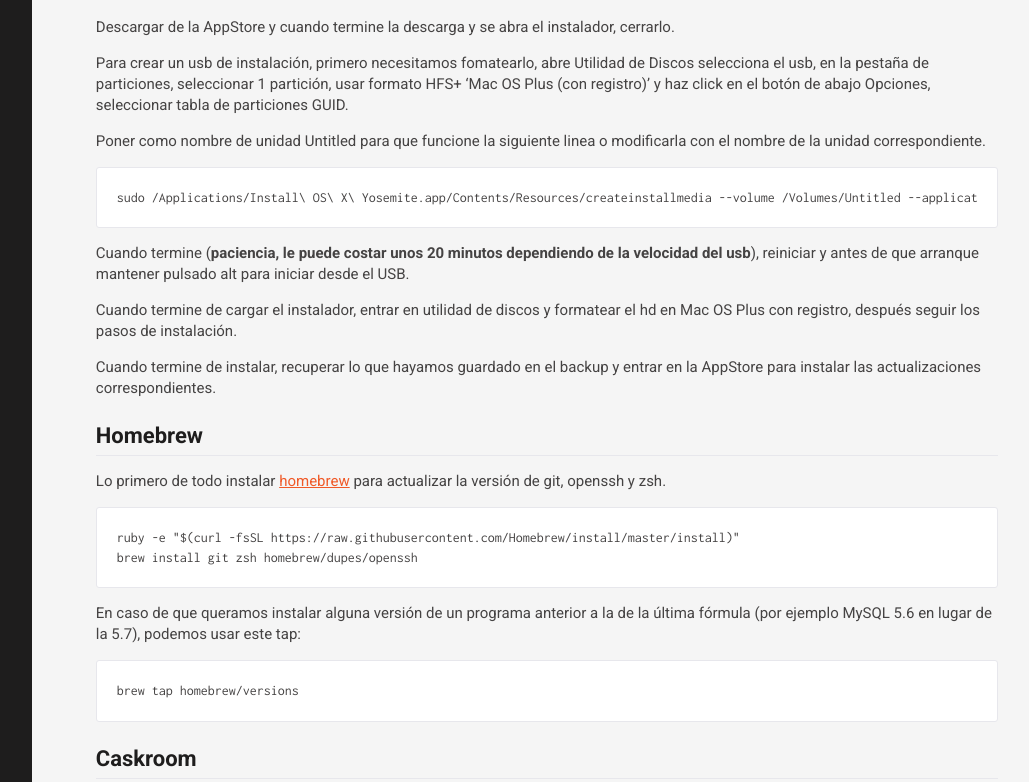
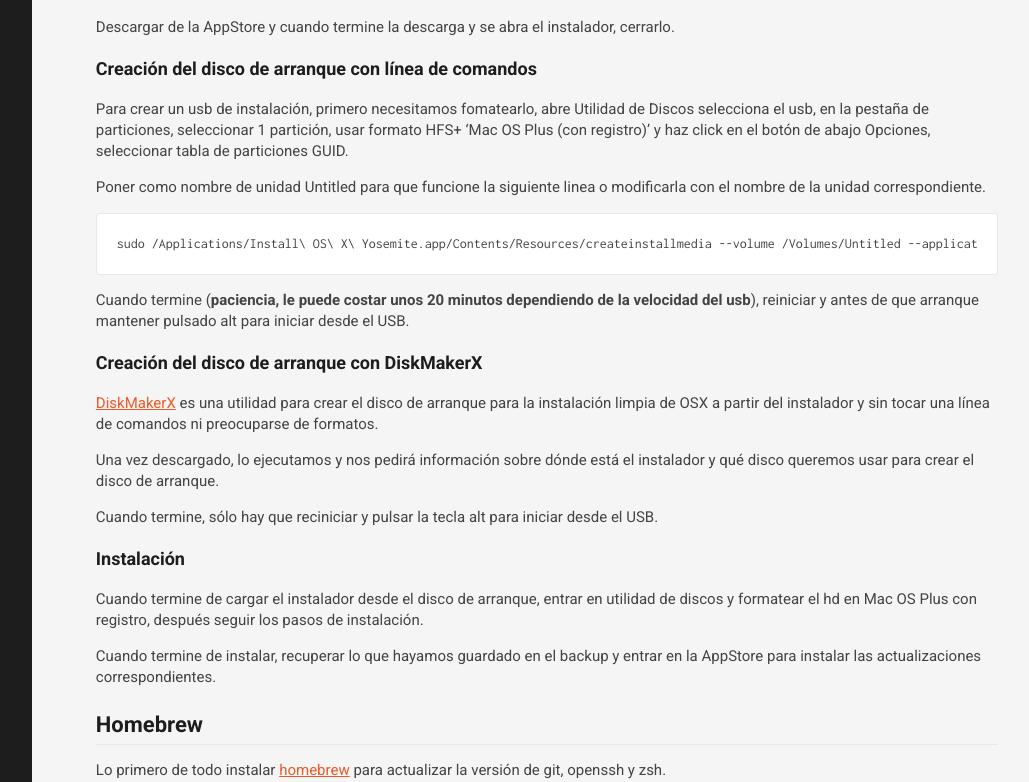
Before and after one commit to simplelogica/styleguides, a Jekyll site: the page built from guias/osx-general.md, in a window 1280 px wide and 1400 px high, cut to the strip 618-1400 px from the top of the window. Shown: the whole strip, without its empty margins (218-1247 px from the left). Built offline with Jekyll 4.4.1, drawn with Linux system fonts in a browser that asks for light colours; nearby versions of some CDN libraries; Markdown is read by kramdown in place of the engine named in the settings.

Commit message:
Add DiskMakerX

```diff
--- a/guias/osx-general.md
+++ b/guias/osx-general.md
@@ -25,6 +25,8 @@ Antes de nada backup de lo siguiente: (si es que lo usas ;)
 
 Descargar de la AppStore y cuando termine la descarga y se abra el instalador, cerrarlo.
 
+### Creación del disco de arranque con línea de comandos
+
 Para crear un usb de instalación, primero necesitamos fomatearlo, abre Utilidad de Discos selecciona el usb, en la pestaña de particiones, seleccionar 1 partición, usar formato HFS+ 'Mac OS Plus (con registro)' y haz click en el botón de abajo Opciones, seleccionar tabla de particiones GUID.
 
 Poner como nombre de unidad Untitled para que funcione la siguiente linea o modificarla con el nombre de la unidad correspondiente.
@@ -35,7 +37,17 @@ sudo /Applications/Install\ OS\ X\ Yosemite.app/Contents/Resources/createinstall
 
 Cuando termine (**paciencia, le puede costar unos 20 minutos dependiendo de la velocidad del usb**), reiniciar y antes de que arranque mantener pulsado alt para iniciar desde el USB.
 
-Cuando termine de cargar el instalador, entrar en utilidad de discos y formatear el hd en Mac OS Plus con registro, después seguir los pasos de instalación.
+### Creación del disco de arranque con DiskMakerX
+
+[DiskMakerX](http://diskmakerx.com/) es una utilidad para crear el disco de arranque para la instalación limpia de OSX a partir del instalador y sin tocar una línea de comandos ni preocuparse de formatos.
+
+Una vez descargado, lo ejecutamos y nos pedirá información sobre dónde está el instalador y qué disco queremos usar para crear el disco de arranque.
+
+Cuando termine, sólo hay que reciniciar y pulsar la tecla alt para iniciar desde el USB.
+
+### Instalación
+
+Cuando termine de cargar el instalador desde el disco de arranque, entrar en utilidad de discos y formatear el hd en Mac OS Plus con registro, después seguir los pasos de instalación.
 
 Cuando termine de instalar, recuperar lo que hayamos guardado en el backup y entrar en la AppStore para instalar las actualizaciones correspondientes.
 
```
